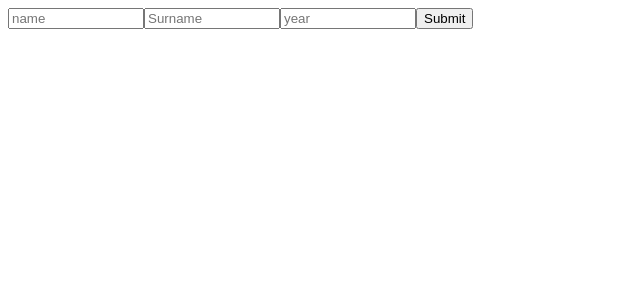
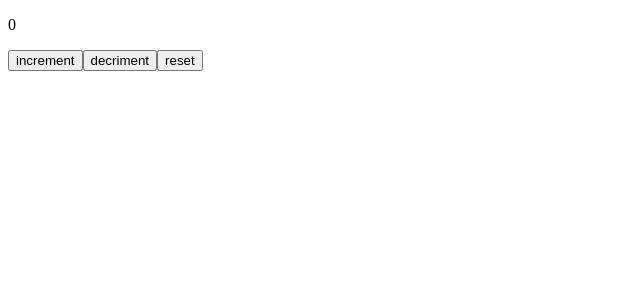
Before and after one commit to VadimVasilcovan/REACT.EX, a React (Vite) app in the folder React-EX/: page / in a window 1280 px wide. Shown: the top 300 px of the page, without its empty margins (0-640 px from the left). Built offline with nearby package versions, Linux system fonts and the light colour scheme.

Commit message:
updater-function

```diff
--- a/React-EX/src/App.jsx
+++ b/React-EX/src/App.jsx
@@ -4,6 +4,7 @@
 import CarFunction from "./update-object-in-state/update-object";
 import BookcksFunction from "./update-object-in-state_ex_01/update-object-in-state_ex_01";
 import ListOfStudents from "./update-object-in-state_ex_2 (+props)/List-of-students-parent";
+import MyComponent from "./updater-function/updater-function";
 
 const App = () => {
     {/*const [submitPerson, setSubmitPerson] = useState([]);*/}
@@ -13,7 +14,7 @@
             {/*<University setSubmitPerson={setSubmitPerson} />
             <ShowResult submitPerson={submitPerson} />
     */}
-        <ListOfStudents/>
+        <MyComponent/>
         </>
     );
 };
--- /dev/null
+++ b/React-EX/src/updater-function/updater-function.jsx
@@ -0,0 +1,44 @@
+// updater function = A function passed as an argument te setState() usualy
+// Allow for save updates from previous state
+// used with multiple state updates and asynchronous function.
+
+
+
+import React from "react";
+import { useState } from "react";
+ function MyComponent(){
+    const[count, setCount] = useState(0)
+
+    function increment () {
+        setCount(c => c + 1);
+        setCount(c => c + 1);
+        setCount(c => c + 1);
+    };
+
+    {/*
+    setNumber(number + 1);
+
+    setNumber(0 + 1);
+    setNumber(0 + 1);
+    setNumber(0 + 1);
+    */}
+
+
+ function decrement (){
+    setCount (count -1);
+    setCount (count -1);
+    setCount (count -1);
+ }
+
+ function reset (){
+    setCount(0);
+ }
+ return (<div>
+    <p>{count}</p>
+    <button onClick={increment}>increment</button>
+    <button onClick={decrement}>decriment</button>
+    <button onClick={reset}>reset</button>
+ </div>)
+}
+
+export default MyComponent
```
